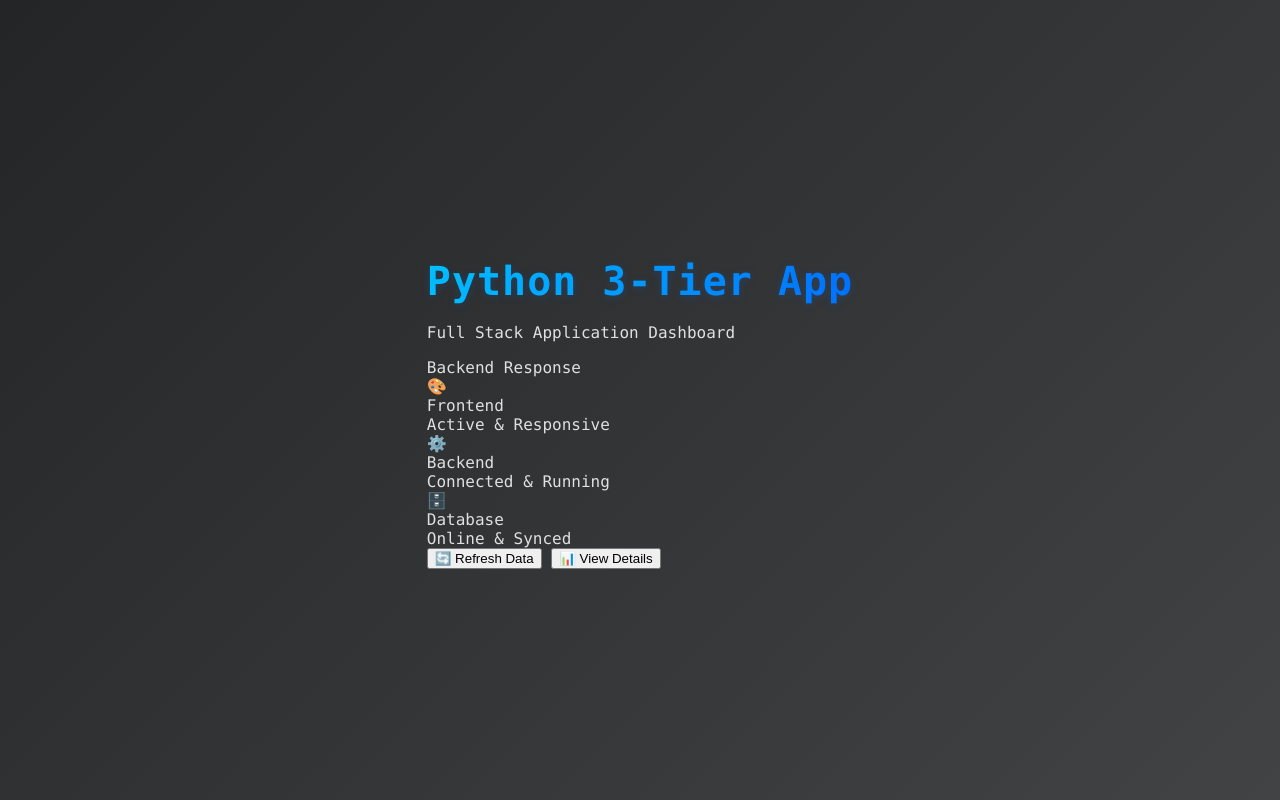
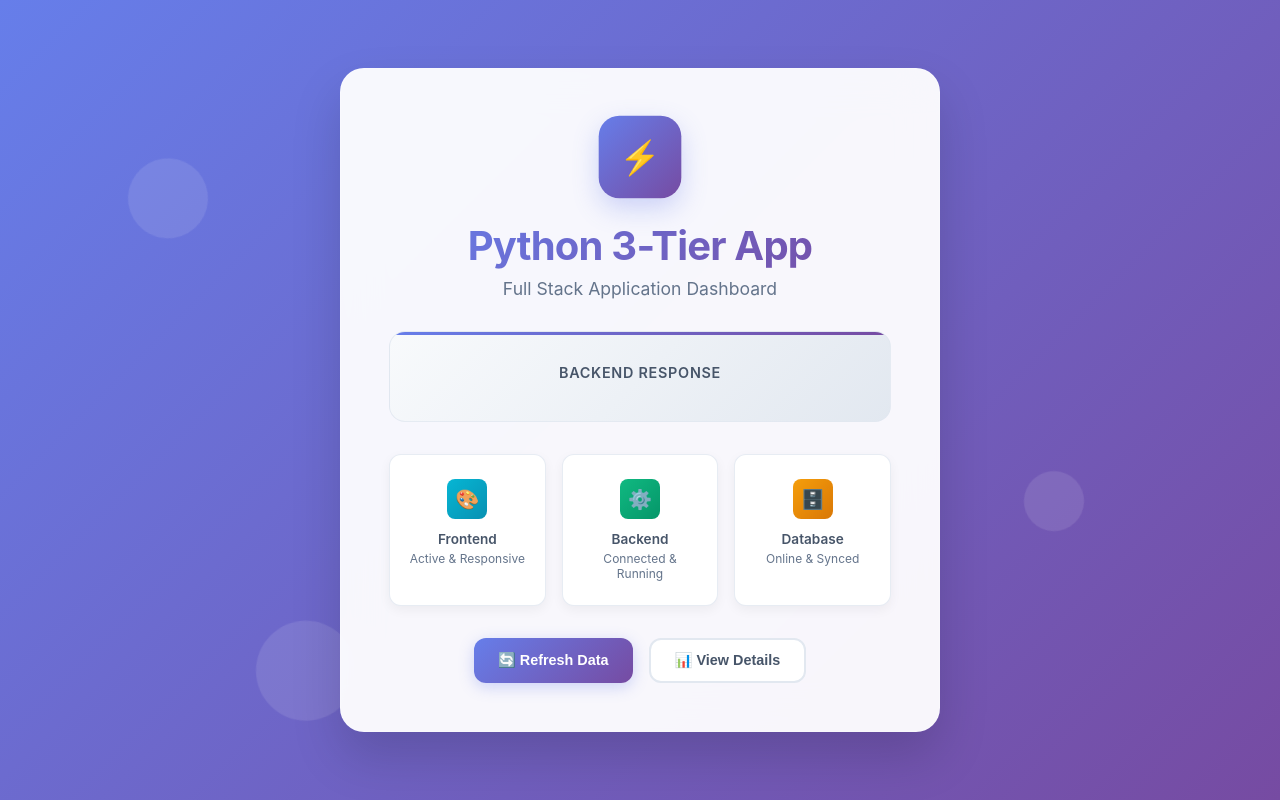
Before and after one commit to suyogkumawat/three-tier, a Flask app: page / in a window 1280 px wide. Run offline with Flask 3, Linux system fonts and the light colour scheme; data that the repository does not hold is empty.

Commit message:
Update style.css

```diff
--- a/frontend/static/css/style.css
+++ b/frontend/static/css/style.css
@@ -1,74 +1,319 @@
-body {
+* {
     margin: 0;
     padding: 0;
+    box-sizing: border-box;
+}
+
+body {
+    font-family: 'Inter', -apple-system, BlinkMacSystemFont, 'Segoe UI', system-ui, sans-serif;
+    background: linear-gradient(135deg, #667eea 0%, #764ba2 100%);
     min-height: 100vh;
-  background: linear-gradient(135deg, #232526 0%, #414345 100%);
-  font-family: 'Fira Mono', 'Consolas', 'Menlo', 'Monaco', monospace;
-  color: #e0e0e0;
     display: flex;
-  flex-direction: column;
     align-items: center;
     justify-content: center;
+    position: relative;
+    overflow-x: hidden;
+}
+
+/* Animated background elements */
+.bg-shapes {
+    position: absolute;
+    top: 0;
+    left: 0;
+    width: 100%;
+    height: 100%;
+    overflow: hidden;
+    z-index: -1;
+}
+
+.shape {
+    position: absolute;
+    border-radius: 50%;
+    background: rgba(255, 255, 255, 0.1);
+    animation: float 6s ease-in-out infinite;
+}
+
+.shape:nth-child(1) {
+    width: 80px;
+    height: 80px;
+    top: 20%;
+    left: 10%;
+    animation-delay: 0s;
+}
+
+.shape:nth-child(2) {
+    width: 60px;
+    height: 60px;
+    top: 60%;
+    left: 80%;
+    animation-delay: 2s;
+}
+
+.shape:nth-child(3) {
+    width: 100px;
+    height: 100px;
+    top: 80%;
+    left: 20%;
+    animation-delay: 4s;
+}
+
+@keyframes float {
+    0%, 100% { transform: translateY(0px) rotate(0deg); }
+    50% { transform: translateY(-20px) rotate(180deg); }
+}
+
+/* Main container */
+.container {
+    background: rgba(255, 255, 255, 0.95);
+    backdrop-filter: blur(20px);
+    border: 1px solid rgba(255, 255, 255, 0.2);
+    border-radius: 24px;
+    padding: 3rem;
+    box-shadow: 0 25px 50px rgba(0, 0, 0, 0.15);
+    text-align: center;
+    max-width: 600px;
+    width: 90%;
+    position: relative;
+    overflow: hidden;
+    animation: slideUp 0.8s ease-out;
+}
+
+@keyframes slideUp {
+    from {
+        opacity: 0;
+        transform: translateY(30px);
+    }
+    to {
+        opacity: 1;
+        transform: translateY(0);
+    }
+}
+
+/* Header styling */
+.header {
+    margin-bottom: 2rem;
+}
+
+.logo {
+    width: 80px;
+    height: 80px;
+    background: linear-gradient(135deg, #667eea, #764ba2);
+    border-radius: 20px;
+    margin: 0 auto 1.5rem;
+    display: flex;
+    align-items: center;
+    justify-content: center;
+    box-shadow: 0 10px 25px rgba(102, 126, 234, 0.3);
+    animation: pulse 2s ease-in-out infinite;
+}
+
+@keyframes pulse {
+    0%, 100% { transform: scale(1); }
+    50% { transform: scale(1.05); }
+}
+
+.logo::before {
+    content: '⚡';
+    font-size: 2rem;
+    color: white;
 }
 
 h1 {
     font-size: 2.5rem;
     font-weight: 700;
-  margin-bottom: 1.2rem;
-  background: linear-gradient(90deg, #00c6ff 0%, #0072ff 100%);
+    background: linear-gradient(135deg, #667eea, #764ba2);
     -webkit-background-clip: text;
     -webkit-text-fill-color: transparent;
-  letter-spacing: 1px;
-  text-shadow: 0 2px 8px rgba(0, 114, 255, 0.2);
+    background-clip: text;
+    margin-bottom: 0.5rem;
+    letter-spacing: -0.02em;
 }
 
-.card {
-  background: rgba(30, 32, 34, 0.96);
-  border-radius: 16px;
-  box-shadow: 0 6px 32px rgba(0,0,0,0.25), 0 1.5px 7px rgba(0,198,255,0.08);
-  padding: 2.5rem 2.5rem 2rem 2.5rem;
-  max-width: 420px;
-  width: 100%;
-  margin: 1.5rem auto;
-  border: 1px solid #2a2e35;
-  display: flex;
-  flex-direction: column;
-  align-items: flex-start;
-  transition: box-shadow 0.2s;
+.subtitle {
+    color: #64748b;
+    font-size: 1.1rem;
+    font-weight: 400;
+    margin-bottom: 2rem;
 }
 
-.card:hover {
-  box-shadow: 0 10px 40px rgba(0,198,255,0.18), 0 2px 12px rgba(0,0,0,0.28);
-  border-color: #00c6ff;
+/* Data display section */
+.data-section {
+    background: linear-gradient(135deg, #f8fafc, #e2e8f0);
+    border-radius: 16px;
+    padding: 2rem;
+    margin: 2rem 0;
+    border: 1px solid rgba(226, 232, 240, 0.8);
+    position: relative;
+    overflow: hidden;
 }
 
-.label {
-  font-size: 1.1rem;
-  color: #00c6ff;
-  margin-bottom: 0.5rem;
-  letter-spacing: 0.5px;
-  font-weight: 600;
+.data-section::before {
+    content: '';
+    position: absolute;
+    top: 0;
+    left: 0;
+    right: 0;
+    height: 3px;
+    background: linear-gradient(90deg, #667eea, #764ba2);
 }
 
-.backend-data {
-  background: #181a1b;
-  color: #ffeb3b;
-  font-size: 1.15rem;
-  padding: 1.1rem 1.2rem;
-  border-radius: 8px;
-  font-family: 'Fira Mono', 'Consolas', 'Menlo', monospace;
-  box-shadow: 0 1px 4px rgba(0,114,255,0.06);
-  margin-top: 0.3rem;
-  word-break: break-all;
-  border-left: 4px solid #00c6ff;
+.data-label {
+    font-size: 0.9rem;
+    font-weight: 600;
+    color: #475569;
+    text-transform: uppercase;
+    letter-spacing: 0.05em;
+    margin-bottom: 0.5rem;
 }
 
-@media (max-width: 600px) {
-  .card {
-    padding: 1.2rem 0.8rem 1rem 0.8rem;
-    max-width: 98vw;
+.data-value {
+    font-size: 1.3rem;
+    font-weight: 600;
+    color: #1e293b;
+    background: linear-gradient(135deg, #667eea, #764ba2);
+    -webkit-background-clip: text;
+    -webkit-text-fill-color: transparent;
+    background-clip: text;
+    word-break: break-word;
 }
+
+/* Status indicators */
+.status-grid {
+    display: grid;
+    grid-template-columns: repeat(auto-fit, minmax(150px, 1fr));
+    gap: 1rem;
+    margin: 2rem 0;
+}
+
+.status-card {
+    background: white;
+    border-radius: 12px;
+    padding: 1.5rem 1rem;
+    box-shadow: 0 4px 12px rgba(0, 0, 0, 0.05);
+    border: 1px solid rgba(226, 232, 240, 0.8);
+    transition: all 0.3s ease;
+}
+
+.status-card:hover {
+    transform: translateY(-2px);
+    box-shadow: 0 8px 25px rgba(0, 0, 0, 0.1);
+}
+
+.status-icon {
+    width: 40px;
+    height: 40px;
+    border-radius: 8px;
+    margin: 0 auto 0.75rem;
+    display: flex;
+    align-items: center;
+    justify-content: center;
+    font-size: 1.2rem;
+}
+
+.status-icon.frontend {
+    background: linear-gradient(135deg, #06b6d4, #0891b2);
+    color: white;
+}
+
+.status-icon.backend {
+    background: linear-gradient(135deg, #10b981, #059669);
+    color: white;
+}
+
+.status-icon.database {
+    background: linear-gradient(135deg, #f59e0b, #d97706);
+    color: white;
+}
+
+.status-title {
+    font-size: 0.85rem;
+    font-weight: 600;
+    color: #475569;
+    margin-bottom: 0.25rem;
+}
+
+.status-text {
+    font-size: 0.75rem;
+    color: #64748b;
+}
+
+/* Action buttons */
+.actions {
+    margin-top: 2rem;
+    display: flex;
+    gap: 1rem;
+    justify-content: center;
+    flex-wrap: wrap;
+}
+
+.btn {
+    padding: 0.75rem 1.5rem;
+    border: none;
+    border-radius: 12px;
+    font-weight: 600;
+    font-size: 0.9rem;
+    cursor: pointer;
+    transition: all 0.3s ease;
+    text-decoration: none;
+    display: inline-flex;
+    align-items: center;
+    gap: 0.5rem;
+}
+
+.btn-primary {
+    background: linear-gradient(135deg, #667eea, #764ba2);
+    color: white;
+    box-shadow: 0 4px 15px rgba(102, 126, 234, 0.3);
+}
+
+.btn-primary:hover {
+    transform: translateY(-2px);
+    box-shadow: 0 8px 25px rgba(102, 126, 234, 0.4);
+}
+
+.btn-secondary {
+    background: white;
+    color: #475569;
+    border: 2px solid #e2e8f0;
+}
+
+.btn-secondary:hover {
+    background: #f8fafc;
+    border-color: #cbd5e1;
+    transform: translateY(-1px);
+}
+
+/* Responsive design */
+@media (max-width: 768px) {
+    .container {
+        padding: 2rem;
+        margin: 1rem;
+    }
+
     h1 {
-    font-size: 1.5rem;
+        font-size: 2rem;
+    }
+
+    .actions {
+        flex-direction: column;
+    }
+
+    .btn {
+        justify-content: center;
     }
 }
+
+/* Loading animation for dynamic content */
+.loading {
+    display: inline-block;
+    width: 20px;
+    height: 20px;
+    border: 2px solid #e2e8f0;
+    border-radius: 50%;
+    border-top-color: #667eea;
+    animation: spin 1s ease-in-out infinite;
+}
+
+@keyframes spin {
+    to { transform: rotate(360deg); }
+}
```
Lines whose indentation alone changed are shown as unchanged.
